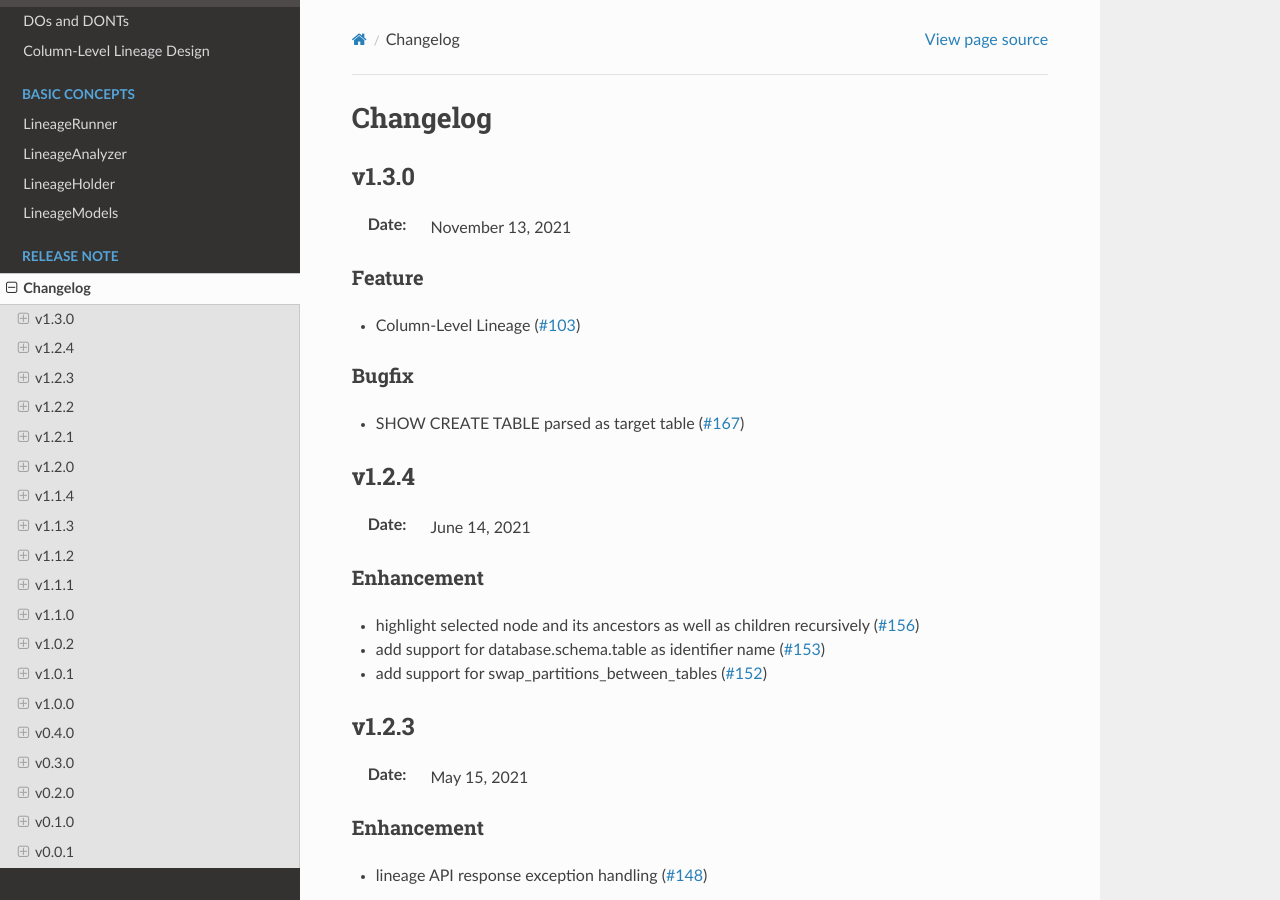
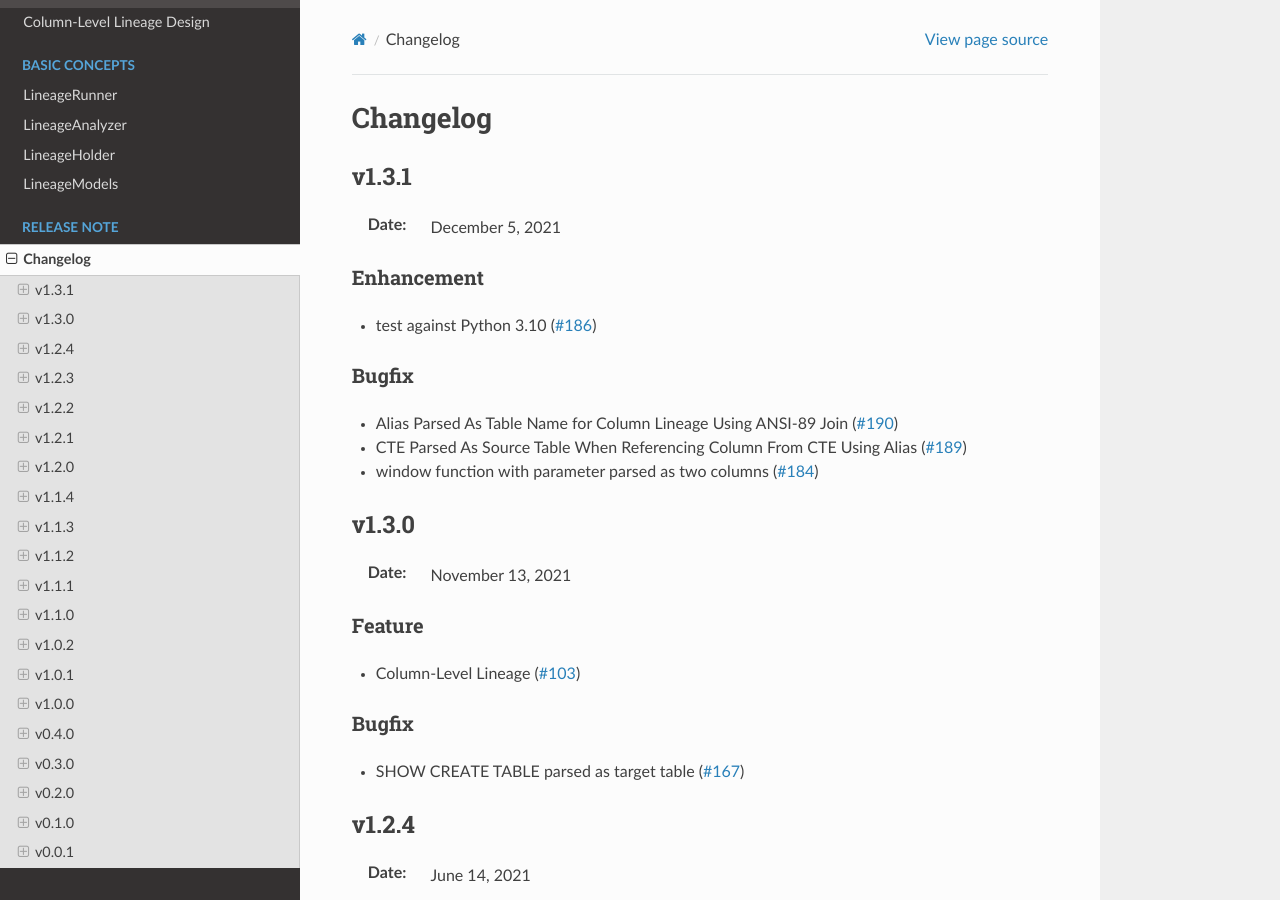
Before and after one commit to reata/sqllineage, a Sphinx documentation site: the page built from docs/release_note/changelog.rst, in a window 1280 px wide and 900 px high. Built offline with Sphinx 7.4.7 and the Read the Docs theme 2.0.0, drawn with Linux system fonts in a browser that asks for light colours.

Commit message:
chore: bump version to 1.3.1

```diff
--- a/docs/release_note/changelog.rst
+++ b/docs/release_note/changelog.rst
@@ -1,6 +1,20 @@
 *********
 Changelog
 *********
+
+v1.3.1
+======
+:Date: December 5, 2021
+
+Enhancement
+-------------
+* test against Python 3.10 (`#186 <https://github.com/reata/sqllineage/issues/186>`_)
+
+Bugfix
+-------------
+* Alias Parsed As Table Name for Column Lineage Using ANSI-89 Join (`#190 <https://github.com/reata/sqllineage/issues/190>`_)
+* CTE Parsed As Source Table When Referencing Column From CTE Using Alias (`#189 <https://github.com/reata/sqllineage/issues/189>`_)
+* window function with parameter parsed as two columns (`#184 <https://github.com/reata/sqllineage/issues/184>`_)
 
 v1.3.0
 ======
@@ -8,11 +22,11 @@ v1.3.0
 
 Feature
 -------------
-* Column-Level Lineage  (`#103 <https://github.com/reata/sqllineage/issues/103>`_)
+* Column-Level Lineage (`#103 <https://github.com/reata/sqllineage/issues/103>`_)
 
 Bugfix
 -------------
-* SHOW CREATE TABLE parsed as target table  (`#167 <https://github.com/reata/sqllineage/issues/167>`_)
+* SHOW CREATE TABLE parsed as target table (`#167 <https://github.com/reata/sqllineage/issues/167>`_)
 
 v1.2.4
 ======
@@ -20,9 +34,9 @@ v1.2.4
 
 Enhancement
 -------------
-* highlight selected node and its ancestors as well as children recursively  (`#156 <https://github.com/reata/sqllineage/issues/156>`_)
-* add support for database.schema.table as identifier name  (`#153 <https://github.com/reata/sqllineage/issues/153>`_)
-* add support for swap_partitions_between_tables  (`#152 <https://github.com/reata/sqllineage/issues/152>`_)
+* highlight selected node and its ancestors as well as children recursively (`#156 <https://github.com/reata/sqllineage/issues/156>`_)
+* add support for database.schema.table as identifier name (`#153 <https://github.com/reata/sqllineage/issues/153>`_)
+* add support for swap_partitions_between_tables (`#152 <https://github.com/reata/sqllineage/issues/152>`_)
 
 v1.2.3
 ======
@@ -30,7 +44,7 @@ v1.2.3
 
 Enhancement
 -------------
-* lineage API response exception handling  (`#148 <https://github.com/reata/sqllineage/issues/148>`_)
+* lineage API response exception handling (`#148 <https://github.com/reata/sqllineage/issues/148>`_)
 
 v1.2.2
 ======
@@ -38,7 +52,7 @@ v1.2.2
 
 Bugfix
 -------------
-* resize dragger remain on the UI when drawer is closed  (`#145 <https://github.com/reata/sqllineage/issues/145>`_)
+* resize dragger remain on the UI when drawer is closed (`#145 <https://github.com/reata/sqllineage/issues/145>`_)
 
 v1.2.1
 ======
--- a/sqllineage/__init__.py
+++ b/sqllineage/__init__.py
@@ -16,7 +16,7 @@ def _monkey_patch() -> None:
 _monkey_patch()
 
 NAME = "sqllineage"
-VERSION = "1.3.0"
+VERSION = "1.3.1"
 DEFAULT_LOGGING = {
     "version": 1,
     "disable_existing_loggers": False,
```
Also changed, not shown: 2 other files.
